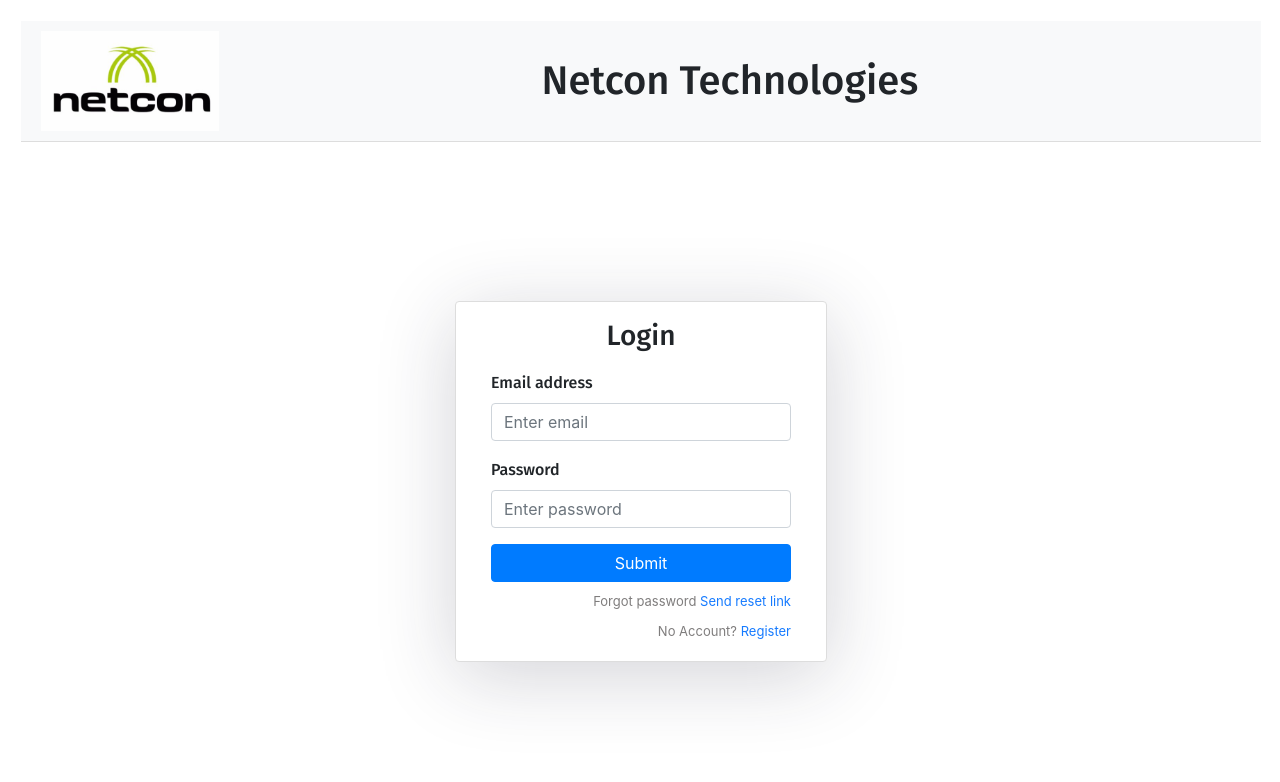
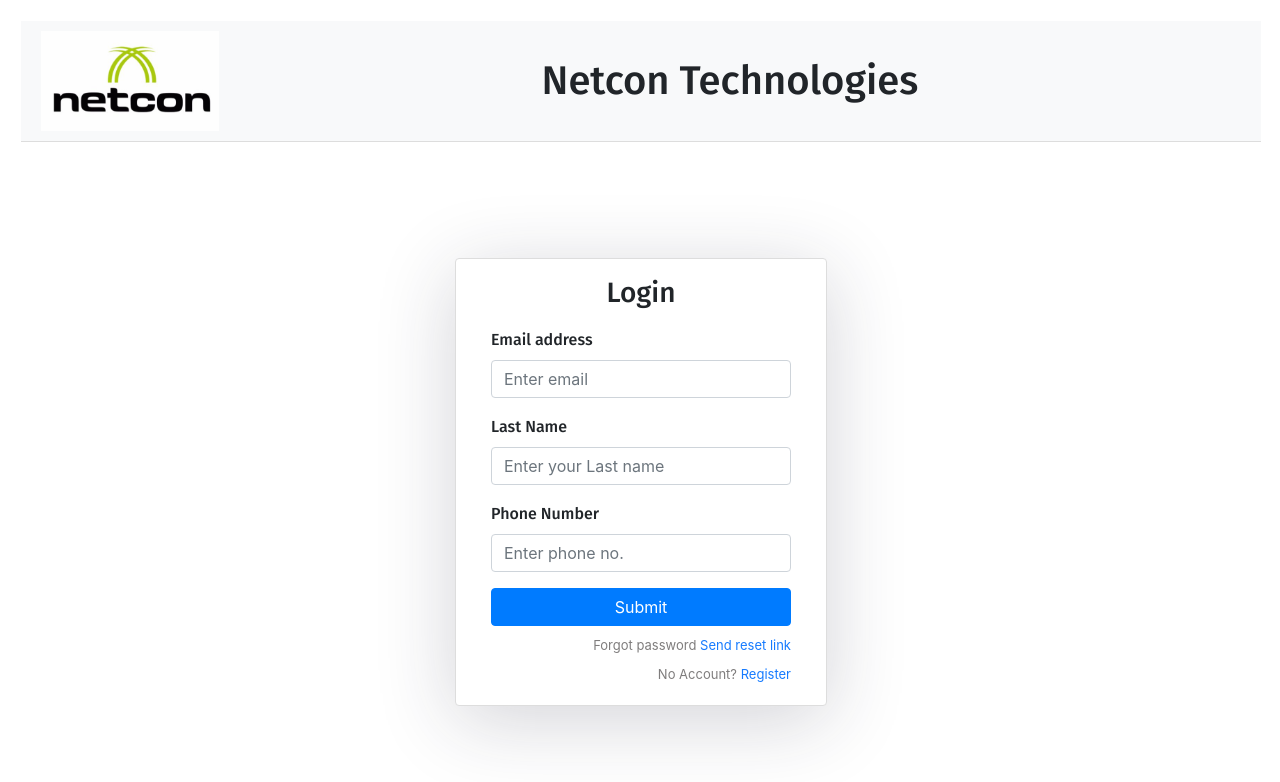
Before and after one commit to RashmimnGithub/NCMP, a React (Create React App) app: page /login in a window 1280 px wide. Shown: the top 782 px of the page. Built offline with nearby package versions, Linux system fonts and the light colour scheme; no server answers.

Commit message:
sixth commit

```diff
--- a/src/components/login.css
+++ b/src/components/login.css
@@ -23,7 +23,7 @@
   }
 
   .company-name {
-    font-size: 24px;
+    /* font-size: 24px; */
     flex-grow: 1;
     text-align: center;
     margin: 0;
--- a/src/components/login.js
+++ b/src/components/login.js
@@ -12,13 +12,14 @@ import "./login.css";
 function Login() {
   const { setUser } = useAuth();
   const [email, setEmail] = useState("");
-  const [password, setPassword] = useState("");
+  const [phone, setPhone] = useState("");
+  const [lname, setLname] = useState("");
   const navigate = useNavigate();
 
   const handleSubmit = async (e) => {
     e.preventDefault();
     try {
-      await signInWithEmailAndPassword(auth, email, password);
+      await signInWithEmailAndPassword(auth, email, phone, lname);
       console.log("User logged in Successfully");
       setUser(auth.currentUser); // Set user in AuthContext
       // toast.success("User logged in Successfully", {
@@ -49,6 +50,7 @@ function Login() {
           <div className="container">
             <form onSubmit={handleSubmit}>
               {/* <h3>Login</h3> */}
+
               <div className="mb-3">
                 <label>Email address</label>
                 <input
@@ -59,16 +61,29 @@ function Login() {
                   onChange={(e) => setEmail(e.target.value)}
                 />
               </div>
+
               <div className="mb-3">
-                <label>Password</label>
+                <label>Last Name</label>
                 <input
                   type="password"
                   className="form-control"
-                  placeholder="Enter password"
-                  value={password}
-                  onChange={(e) => setPassword(e.target.value)}
+                  placeholder="Enter your Last name"
+                  value={lname}
+                  onChange={(e) => setLname(e.target.value)}
                 />
               </div>
+
+              <div className="mb-3">
+                <label>Phone Number</label>
+                <input
+                  type="password"
+                  className="form-control"
+                  placeholder="Enter phone no."
+                  value={phone}
+                  onChange={(e) => setPhone(e.target.value)}
+                />
+              </div>
+
               <div className="d-grid">
                 <button type="submit" className="btn btn-primary">
                   Submit
--- a/src/components/register.js
+++ b/src/components/register.js
@@ -10,8 +10,8 @@ function Register() {
   const [email, setEmail] = useState("");
   const [password, setPassword] = useState("");
   const [confirmPassword, setConfirmPassword] = useState("");
-  const [fullname, setFname] = useState("");
-  // const [lname, setLname] = useState("");
+  const [fname, setFname] = useState("");
+  const [lname, setLname] = useState("");
   const [phoneNumber, setPhoneNumber] = useState("+91");
   const [department, setDepartment] = useState("");
 
@@ -57,8 +57,8 @@ function Register() {
       if (user) {
         await setDoc(doc(db, "Users", user.uid), {
           email: user.email,
-          fullName: fullname,
-          // lastName: lname,
+          fullName: fname,
+          lastName: lname,
           phoneNumber: phoneNumber,
           department: department,
           photo : ""
@@ -92,13 +92,25 @@ function Register() {
       <h3>Sign Up</h3>
 
       <div className="mb-3">
-        <label>Full Name</label>
+        <label>First Name</label>
         <input
           type="text"
           className="form-control"
           placeholder="First name"
-          value={fullname}
+          value={fname}
           onChange={(e) => setFname(e.target.value)}
+          required
+        />
+      </div>
+
+      <div className="mb-3">
+        <label>Last Name</label>
+        <input
+          type="text"
+          className="form-control"
+          placeholder="last name"
+          value={lname}
+          onChange={(e) => setLname(e.target.value)}
           required
         />
       </div>
```
